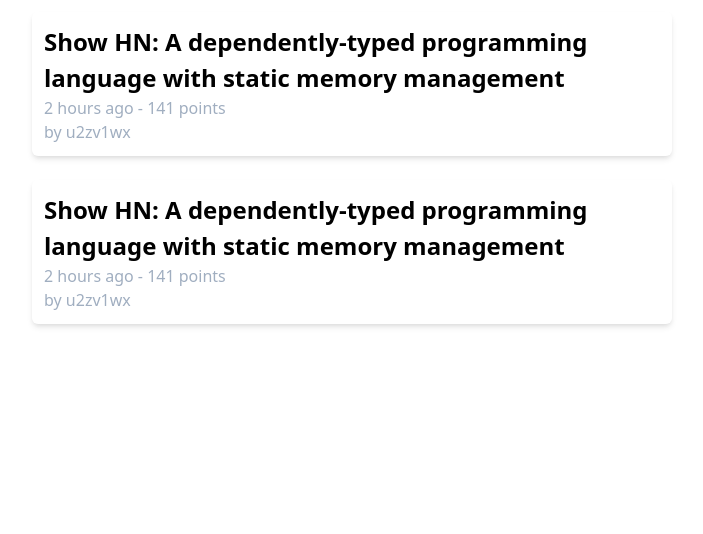
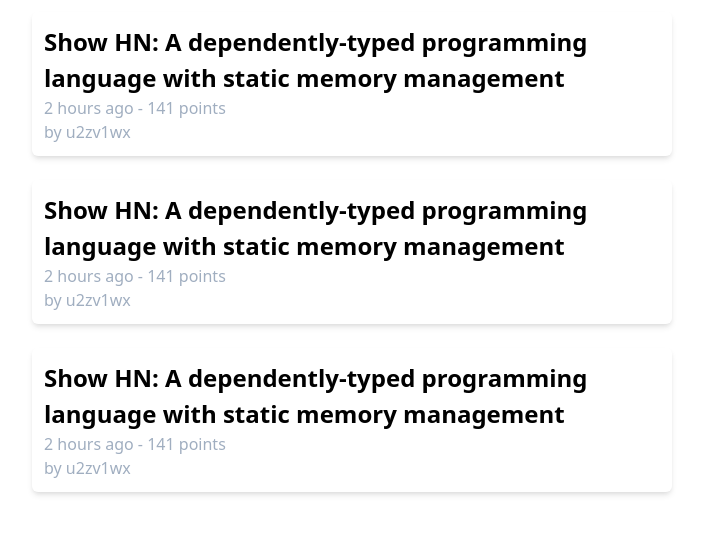
Before and after one commit to melbarch/next-hn, a Next.js app: page / in a window 1280 px wide. Shown: the top 534 px of the page, without its empty margins (288-991 px from the left). Built offline with nearby package versions, Linux system fonts and the light colour scheme.

Commit message:
Add PostCard component

```diff
--- /dev/null
+++ b/components/PostCard.tsx
@@ -0,0 +1,20 @@
+
+interface PostCardProps {
+  url: string,
+  title: string,
+  publishedDate: string,
+  points: string,
+  user: string
+}
+
+const PostCard = ({ url, title, publishedDate, points, user }: PostCardProps) => (
+  <div className="my-3 p-3 lg:w-1/2 rounded-md shadow-md">
+    <a href={url}>
+      <h3 className="text-2xl font-bold">{title}</h3>
+    </a>
+    <h5 className="text-gray-500">{publishedDate} - {points} points</h5>
+    <h5 className="text-gray-500">by {user} </h5>
+  </div>
+);
+
+export default PostCard;
--- a/pages/index.tsx
+++ b/pages/index.tsx
@@ -1,22 +1,44 @@
+import PostCard from "../components/PostCard";
+
 const HomePage = () => {
+  const data = [
+    {
+      id: 5465,
+      url: "https://github.com/u2zv1wx/neut",
+      title: "Show HN: A dependently-typed programming language with static memory management",
+      publishedDate: "2 hours ago",
+      points: "141",
+      user: "u2zv1wx",
+    },
+    {
+      id: 5465,
+      url: "https://github.com/u2zv1wx/neut",
+      title: "Show HN: A dependently-typed programming language with static memory management",
+      publishedDate: "2 hours ago",
+      points: "141",
+      user: "u2zv1wx",
+    },
+    {
+      id: 5465,
+      url: "https://github.com/u2zv1wx/neut",
+      title: "Show HN: A dependently-typed programming language with static memory management",
+      publishedDate: "2 hours ago",
+      points: "141",
+      user: "u2zv1wx",
+    }
+  ]
   return (
     <div className="flex justify-center items-center flex-col">
-      <div className="my-3 p-3 lg:w-1/2 rounded-md shadow-md">
-        <a href="https://github.com/u2zv1wx/neut">
-          <h3 className="text-2xl font-bold">Show HN: A dependently-typed programming language with static memory management</h3>
-        </a>
-        <h5 className="text-gray-500">2 hours ago - 141 points</h5>
-        <h5 className="text-gray-500">by u2zv1wx </h5>
-      </div>
-
-      <div className="my-3 p-3 lg:w-1/2 rounded-md shadow-md">
-        <a href="https://github.com/u2zv1wx/neut">
-          <h3 className="text-2xl font-bold">Show HN: A dependently-typed programming language with static memory management</h3>
-        </a>
-        <h5 className="text-gray-500">2 hours ago - 141 points</h5>
-        <h5 className="text-gray-500">by u2zv1wx </h5>
-      </div>
-
+      {data.map(item =>
+        <PostCard
+          key={item.id}
+          url={item.url}
+          title={item.title}
+          publishedDate={item.publishedDate}
+          points={item.points}
+          user={item.user}
+        />
+      )}
     </div>
   );
 }
```
